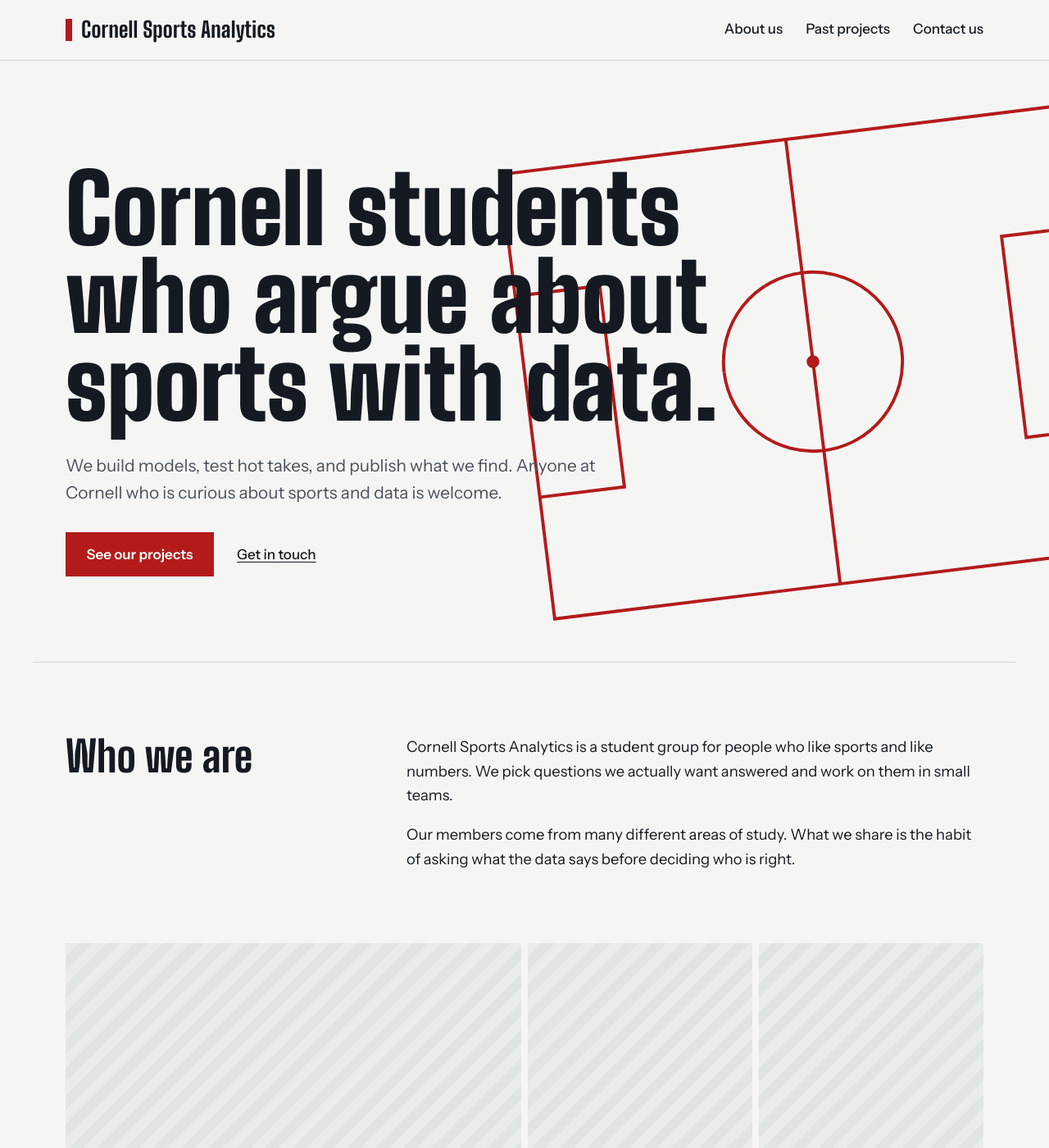
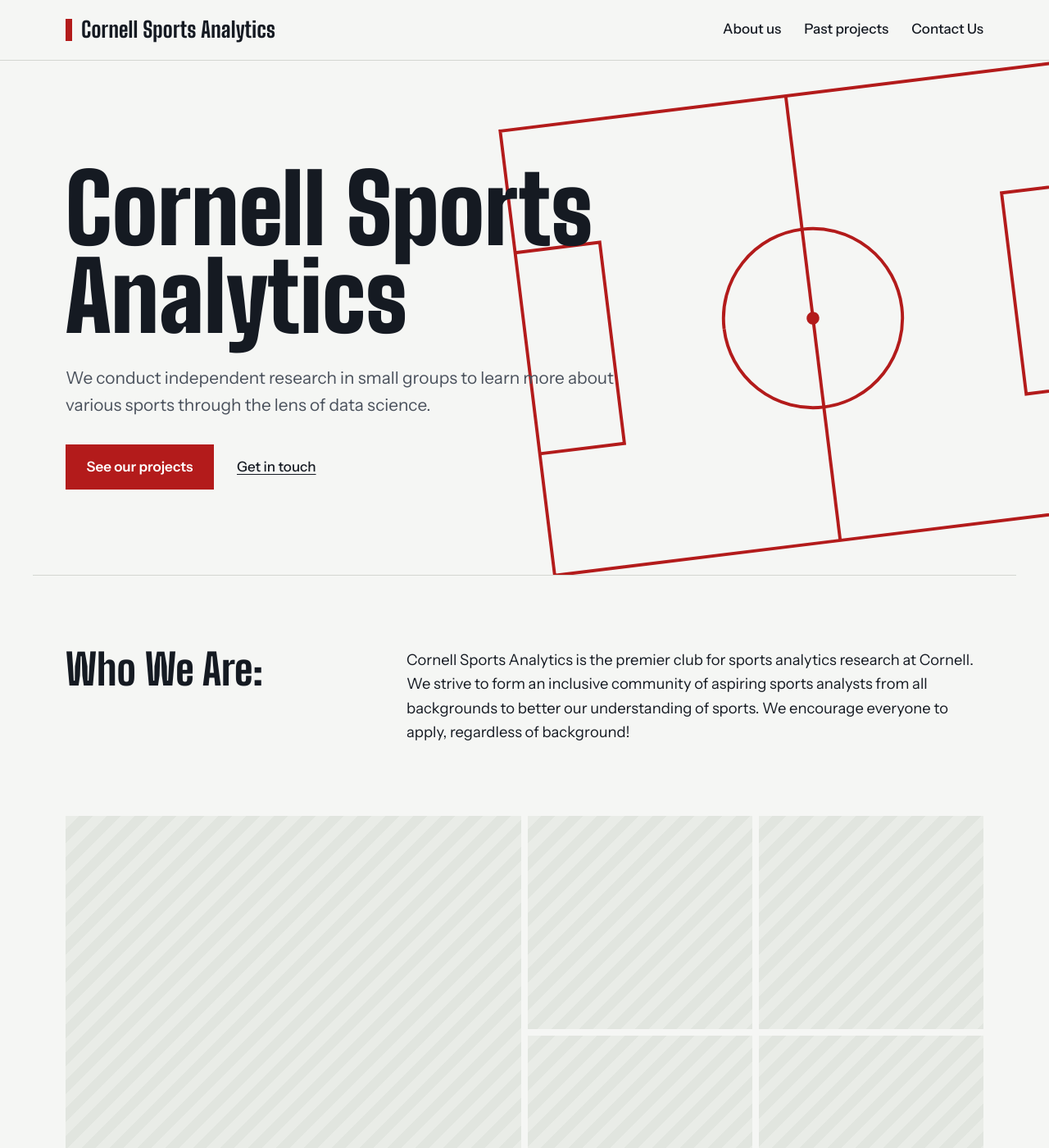
Before and after one commit to Cornell-Sports-Analytics/website, a Jekyll site: the page built from index.html, in a window 1280 px wide and 1400 px high. Shown: the whole window at 82% size. Built offline with Jekyll 4.4.1, drawn with Linux system fonts in a browser that asks for light colours.

Commit message:
Update contact information and labels

```diff
--- a/_config.yml
+++ b/_config.yml
@@ -11,11 +11,11 @@
 
 # Shown on the contact page and in the footer.
 # Leave a line empty ("") to hide it.
-contact_email: ""
+contact_email: "cornellsportsanalytics27@gmail.com"
 social:
   github: "https://github.com/Cornell-Sports-Analytics"
-  instagram: ""
-  linkedin: ""
+  instagram: "https://www.instagram.com/cornellsportsanalytics/"
+  linkedin: "https://www.linkedin.com/company/cornellsportsanalytics/posts/"
 
 markdown: kramdown
 plugins:
--- a/_data/navigation.yml
+++ b/_data/navigation.yml
@@ -3,5 +3,5 @@
   url: /about/
 - title: Past projects
   url: /projects/
-- title: Contact us
+- title: Contact Us
   url: /contact/
--- a/contact.html
+++ b/contact.html
@@ -1,11 +1,11 @@
 ---
 layout: default
-title: Contact us
+title: Contact Us
 permalink: /contact/
 description: Get in touch with Cornell Sports Analytics about joining, collaborating, or our projects.
 ---
 <section class="page-head wrap">
-  <h1>Contact us</h1>
+  <h1>Contact Us</h1>
   <p class="lede">Questions, an idea for a project, or interested in joining? Send us a message and someone from the executive board will reply.</p>
 </section>
 
--- a/index.html
+++ b/index.html
@@ -1,7 +1,7 @@
 ---
 layout: default
 title: Cornell Sports Analytics
-description: Cornell Sports Analytics is a student group that builds models, tests hot takes, and publishes what we find.
+description: Cornell Sports Analytics conducts independent research in small groups to learn more about various sports through the lens of data science.
 ---
 <section class="hero">
   <svg class="hero-lines" viewBox="0 0 600 600" aria-hidden="true" focusable="false">
@@ -15,8 +15,8 @@
     <circle cx="300" cy="300" r="6" fill="currentColor"/>
   </svg>
   <div class="wrap hero-inner">
-    <h1>Cornell students who argue about sports with data.</h1>
-    <p class="hero-lede">We build models, test hot takes, and publish what we find. Anyone at Cornell who is curious about sports and data is welcome.</p>
+    <h1>Cornell Sports Analytics</h1>
+    <p class="hero-lede">We conduct independent research in small groups to learn more about various sports through the lens of data science.</p>
     <p class="hero-actions">
       <a class="button" href="{{ '/projects/' | relative_url }}">See our projects</a>
       <a class="text-link" href="{{ '/contact/' | relative_url }}">Get in touch</a>
@@ -26,10 +26,9 @@
 
 <section class="section section-ruled wrap" aria-labelledby="who-heading">
   <div class="split">
-    <h2 id="who-heading">Who we are</h2>
+    <h2 id="who-heading">Who We Are:</h2>
     <div class="prose">
-      <p>Cornell Sports Analytics is a student group for people who like sports and like numbers. We pick questions we actually want answered and work on them in small teams.</p>
-      <p>Our members come from many different areas of study. What we share is the habit of asking what the data says before deciding who is right.</p>
+      <p>Cornell Sports Analytics is the premier club for sports analytics research at Cornell. We strive to form an inclusive community of aspiring sports analysts from all backgrounds to better our understanding of sports. We encourage everyone to apply, regardless of background!</p>
     </div>
   </div>
 </section>
@@ -78,5 +77,5 @@
 <section class="section section-ruled wrap closing" aria-labelledby="join-heading">
   <h2 id="join-heading">Want to take part?</h2>
   <p>Send us a message and we will tell you how to get involved.</p>
-  <p><a class="button" href="{{ '/contact/' | relative_url }}">Contact us</a></p>
+  <p><a class="button" href="{{ '/contact/' | relative_url }}">Contact Us</a></p>
 </section>
```
Also changed, not shown: README.md.
